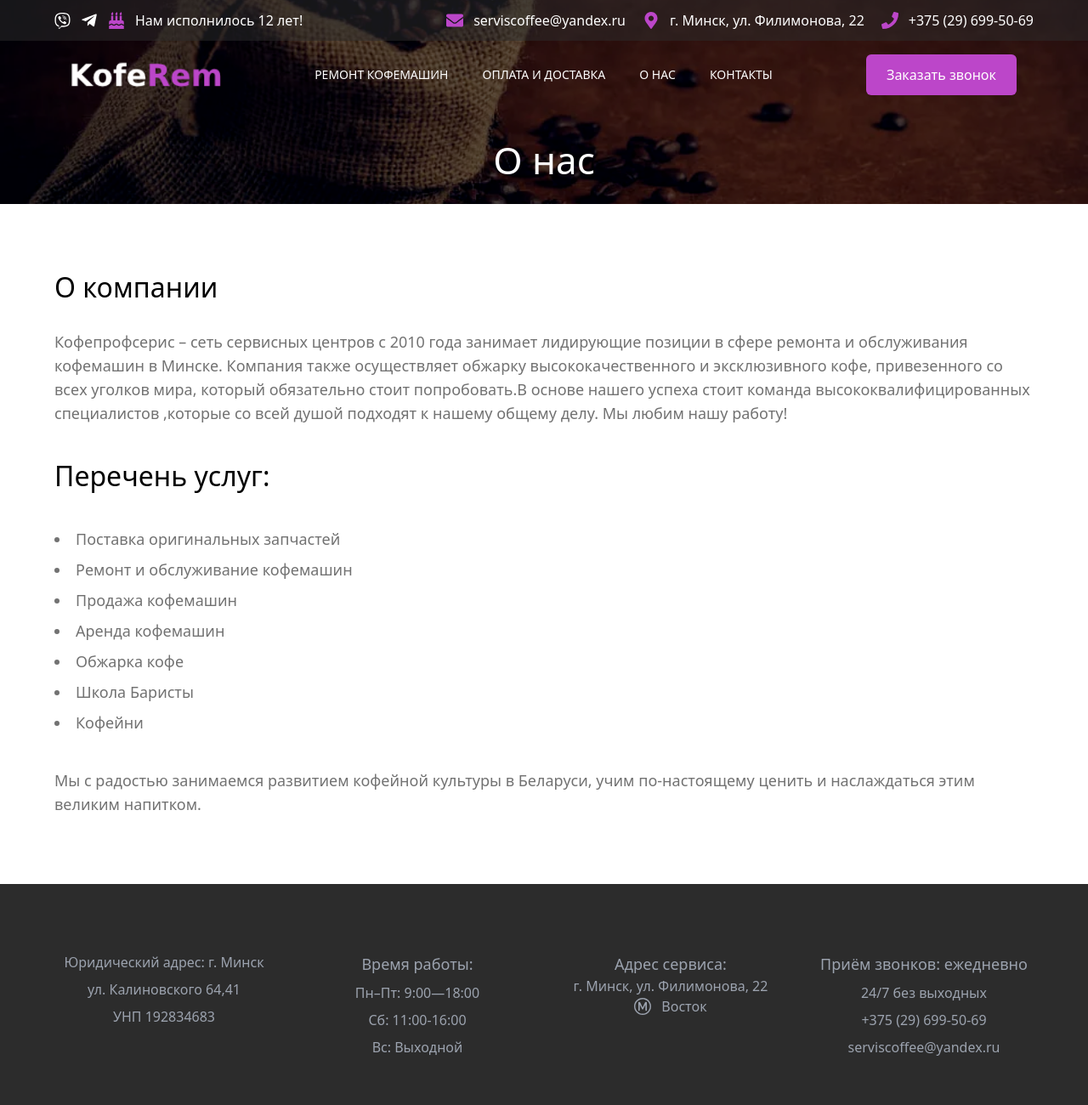
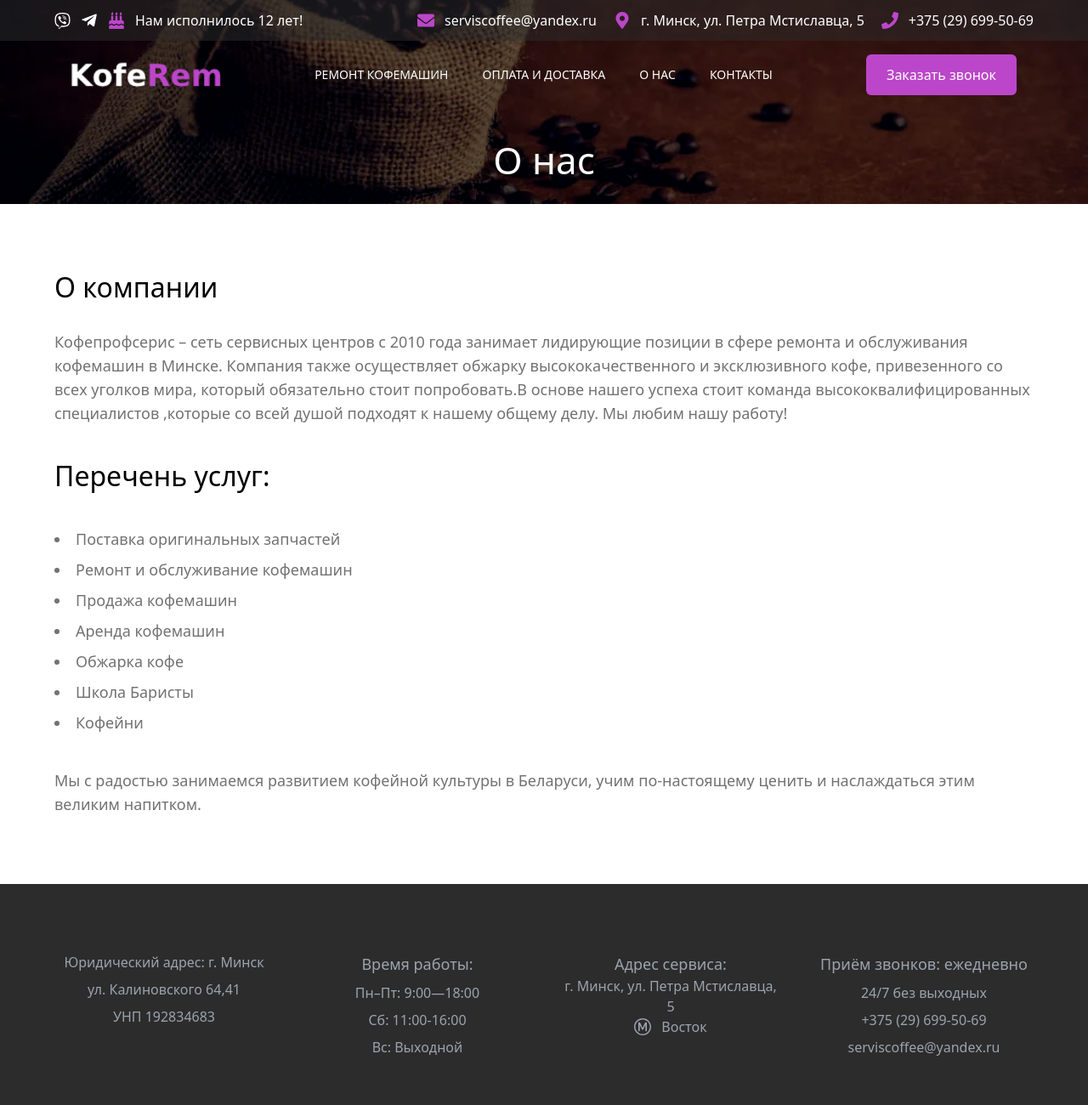
Before and after one commit to Mayki73/koferem, a Gatsby site: page /about in a window 1280 px wide. Shown: the top 1300 px of the page at 85% size. Built offline with nearby package versions, Linux system fonts and the light colour scheme; Gatsby itself is replaced by a stand-in of ours.

Commit message:
updated address

```diff
--- a/src/components/Footer/index.tsx
+++ b/src/components/Footer/index.tsx
@@ -25,7 +25,7 @@ const Footer: React.FC = () => {
               className="hover:text-[#bc46c9]"
               href="https://www.google.com/maps/place/%D0%B2%D1%83%D0%BB%D1%96%D1%86%D0%B0+%D0%9A%D1%96%D1%80%D1%8B%D0%BB%D1%8B+%D0%A2%D1%83%D1%80%D0%B0%D1%9E%D1%81%D0%BA%D0%B0%D0%B3%D0%B0+26,+Minsk,+Belarus/data=!4m2!3m1!1s0x46dbcec265d5b133:0x2e7a401fb28a8230?sa=X&ved=2ahUKEwi8gZb_qqyAAxUzFBAIHb-ADyAQ8gF6BAgXEAA&ved=2ahUKEwi8gZb_qqyAAxUzFBAIHb-ADyAQ8gF6BAgZEAI"
             >
-              г. Минск, ул. Филимонова, 22
+              г. Минск, ул. Петра Мстиславца, 5{" "}
               <div className="flex space-x-3 items-center justify-center">
                 <SiMetrodeparis className="text-[20px]" />
                 <p>Восток</p>
--- a/src/components/Header/index.tsx
+++ b/src/components/Header/index.tsx
@@ -53,7 +53,7 @@ const Header: React.FC = () => {
                 href="https://www.google.com/maps/place/%D0%B2%D1%83%D0%BB%D1%96%D1%86%D0%B0+%D0%9A%D1%96%D1%80%D1%8B%D0%BB%D1%8B+%D0%A2%D1%83%D1%80%D0%B0%D1%9E%D1%81%D0%BA%D0%B0%D0%B3%D0%B0+26,+Minsk,+Belarus/data=!4m2!3m1!1s0x46dbcec265d5b133:0x2e7a401fb28a8230?sa=X&ved=2ahUKEwi8gZb_qqyAAxUzFBAIHb-ADyAQ8gF6BAgXEAA&ved=2ahUKEwi8gZb_qqyAAxUzFBAIHb-ADyAQ8gF6BAgZEAI"
               >
                 <FaMapMarkerAlt className="text-[20px] text-[#bc46c9]" />
-                <span>г. Минск, ул. Филимонова, 22</span>
+                <span>г. Минск, ул. Петра Мстиславца, 5</span>
               </a>
               <a
                 className="text-white flex items-center space-x-3 hover:text-[#bc46c9] "
--- a/src/pages/contacts.tsx
+++ b/src/pages/contacts.tsx
@@ -125,7 +125,7 @@ const Contacts: React.FC = () => {
                       <p className="text-black">Адрес мастерской:</p>
                       <p className="mt-2">
                         <a href="https://www.google.com/maps/place/%D0%B2%D1%83%D0%BB%D1%96%D1%86%D0%B0+%D0%9A%D1%96%D1%80%D1%8B%D0%BB%D1%8B+%D0%A2%D1%83%D1%80%D0%B0%D1%9E%D1%81%D0%BA%D0%B0%D0%B3%D0%B0+26,+Minsk,+Belarus/data=!4m2!3m1!1s0x46dbcec265d5b133:0x2e7a401fb28a8230?sa=X&ved=2ahUKEwi8gZb_qqyAAxUzFBAIHb-ADyAQ8gF6BAgXEAA&ved=2ahUKEwi8gZb_qqyAAxUzFBAIHb-ADyAQ8gF6BAgZEAI">
-                          г. Минск, ул. Филимонова, 22
+                          г. Минск, ул. Петра Мстиславца, 5
                         </a>
                       </p>
                     </div>
```
